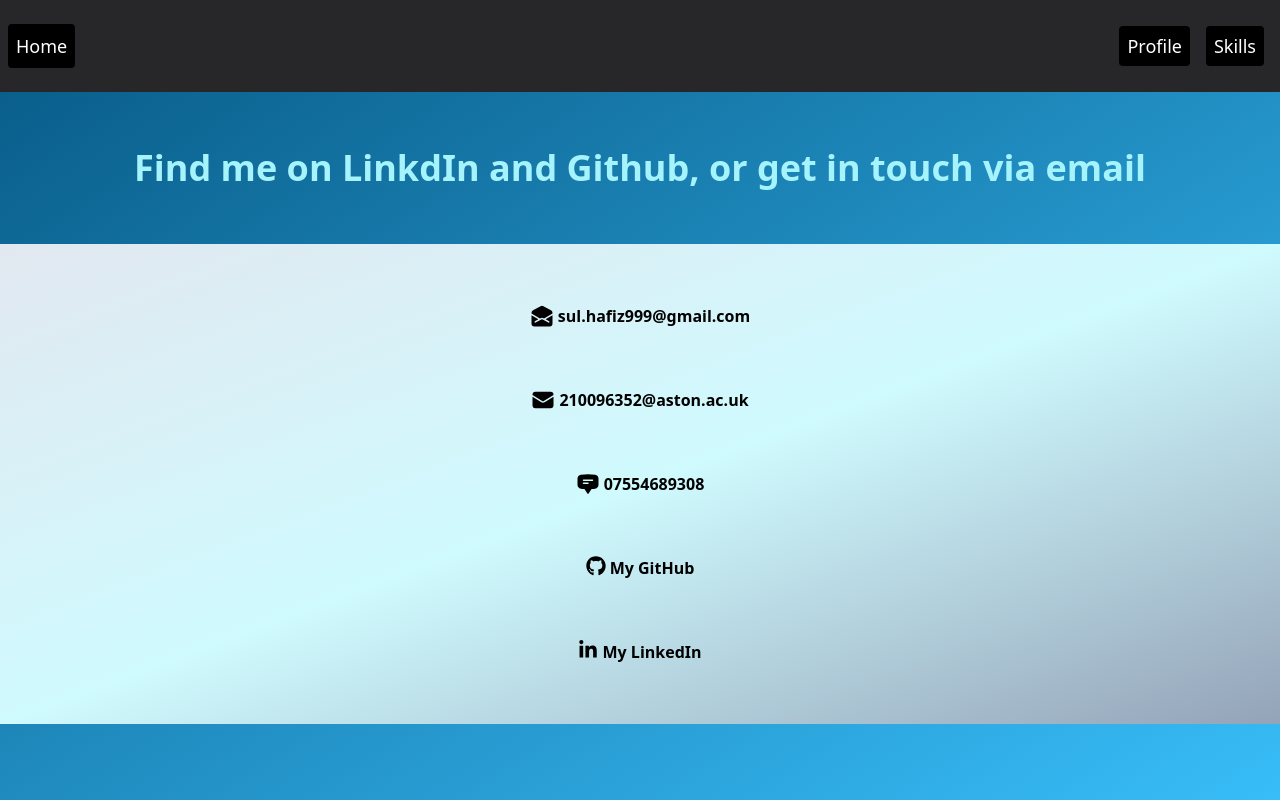
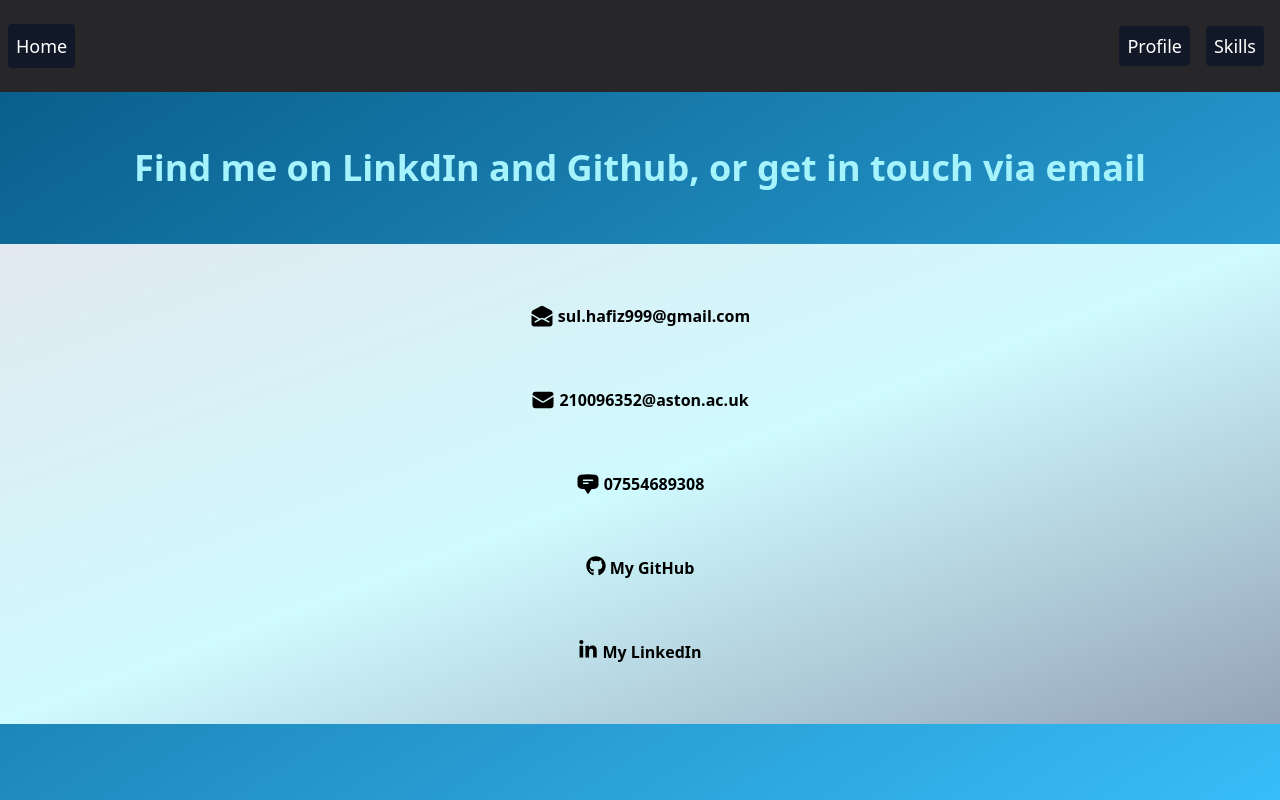
Before and after one commit to SherlockX9/SherlockX9.github.io, a website: page pages/profile.html in a window 1280 px wide. Drawn offline with Linux system fonts and the light colour scheme.

Commit message:
modified profile.html

```diff
--- a/pages/profile.html
+++ b/pages/profile.html
@@ -9,13 +9,13 @@
 </head>
 <body class="h-screen bg-gradient-to-br from-sky-800 to-sky-400">
     <nav class="sticky inline-flex top-0 py-6 w-full fle bg-zinc-800 text-white text-lg font-medium">
-        <a href="./index.html" class="ml-2 bg-black duration-200 rounded p-2 hover:bg-gray-500">Home</a>
+        <a href="./index.html" class="ml-2 bg-gray-900 duration-200 rounded p-2 hover:bg-gray-500">Home</a>
         <div class="flex w-full justify-end items-center">
             <div>
-            <a href="./profile.html" class="bg-black duration-200 rounded p-2 hover:bg-gray-500">Profile</a>
+            <a href="./profile.html" class="bg-gray-900 duration-200 rounded p-2 hover:bg-gray-500">Profile</a>
             </div>
             <div>
-                <a href="./skills.html" class="mx-4 bg-black duration-200 rounded p-2 hover:bg-gray-500">Skills</a>
+                <a href="./skills.html" class="mx-4 bg-gray-900 duration-200 rounded p-2 hover:bg-gray-500">Skills</a>
                 </div>
         </div>
 </nav>
```
Also changed, not shown: pages/css/styles.css.
